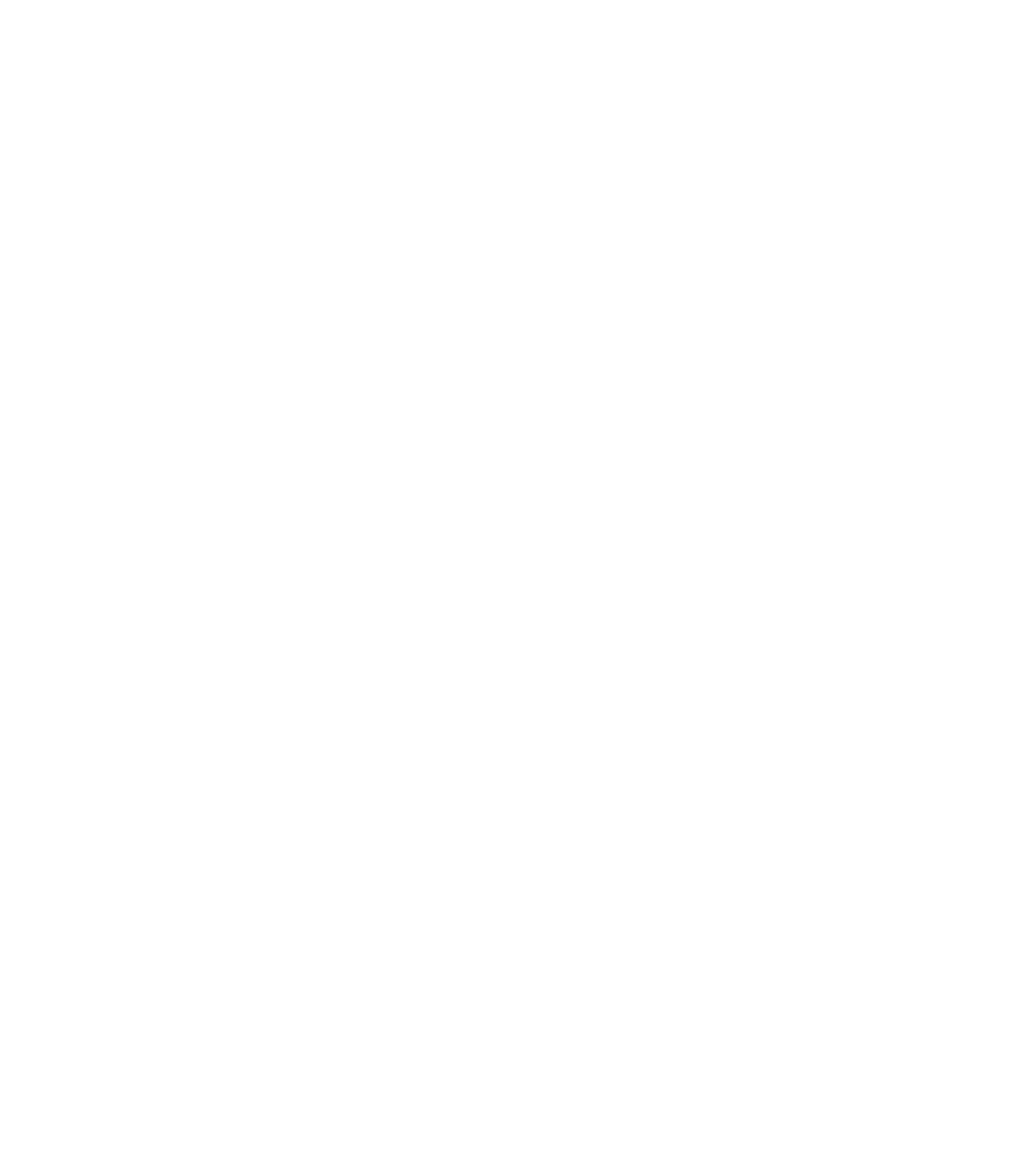
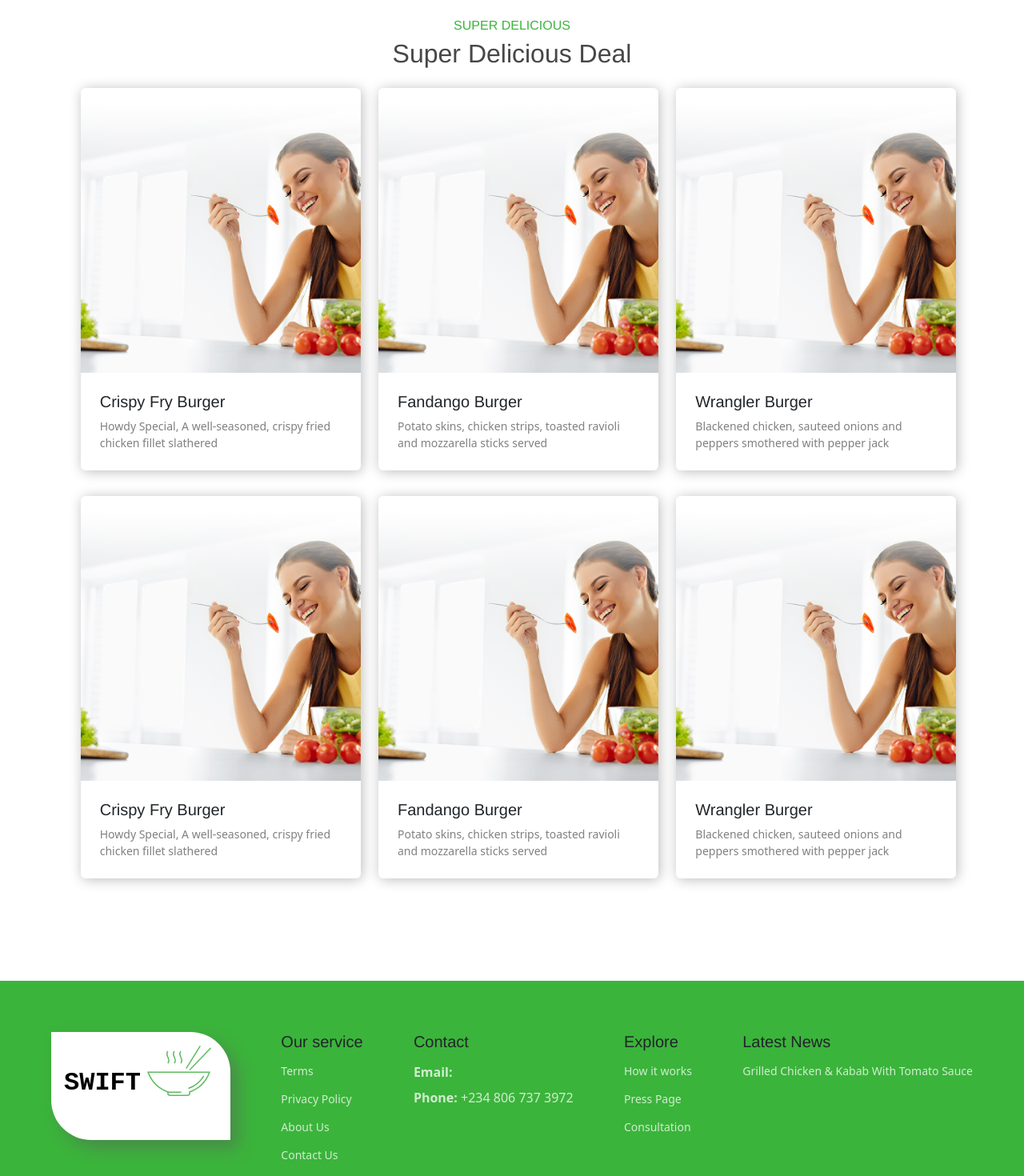
Before and after one commit to mario0070/food-delivery, a React (Vite) app: page / in a window 1280 px wide. Shown: the part 660-2130 px from the top of the page at 80% size. Before the commit the page ends 800 px from the top, so only its background shows below. Built offline with nearby package versions, Linux system fonts and the light colour scheme.

Commit message:
footer and section 2

```diff
--- a/public/css/landing.css
+++ b/public/css/landing.css
@@ -1,5 +1,6 @@
 .landing{
     max-width: 1440px;
+    margin: auto auto;
 }
 
 .landing h2 a{
@@ -36,6 +37,16 @@
     object-fit:fill;
     width: 100%;
     height: fit-content;
+}
+
+.landing .img img{
+    animation: scale 6.2s infinite ease-in-out;
+}
+
+@keyframes scale {
+    0%{transform: scale(1.0); }
+    50%{transform: scale(1.4);}
+    100%{transform: scale(1.0);}
 }
 
 .landing .topbar{
@@ -98,6 +109,10 @@
         height: fit-content;
     }
 
+    .landing .topbar{
+        padding-top: 2em !important;
+    }
+
 }
 
 @media screen and (max-width: 950px) {
@@ -125,3 +140,136 @@
 
 
 }
+
+@media screen and (max-width: 750px){
+    .footer{
+        margin-top: 5em !important;
+        padding: 1em !important;
+    }
+
+    .footer .d-flex{
+        display: block !important;
+    }
+
+    .section2 .d-flex{
+        width: 100% !important;
+    }
+
+    .section2 .d-flex{
+        display: block !important;
+    }
+
+    .section2 .d-flex img{
+        width: 100% !important;
+        margin-left: 0em !important;
+        margin-top: 2em !important;
+    }
+
+    .section2{
+        padding: .1em !important;
+    }
+
+    .section2 .content{
+        width: 100% !important;
+        margin-left: 0 !important;
+    }
+
+}
+
+
+.section2{
+    padding: 2em;
+}
+
+.section2 .top{
+    color:rgb(59, 180, 59) ;
+    font-family: 'Franklin Gothic Medium', 'Arial Narrow', Arial, sans-serif;
+}
+
+.section2 .content{
+    box-shadow: .1em .1em 1em rgb(188, 188, 188);
+    margin-left: 1em;
+    transition: .2s;
+    width: 350px;
+    border-radius: 6px;
+    margin-bottom: 2em;
+}
+
+.section2 .content:hover{
+    cursor: pointer;
+    transform: translateY(-10px);
+    transition: .2s;
+}
+
+.section2 .content h5{
+    font-family: 'Franklin Gothic Medium', 'Arial Narrow', Arial, sans-serif;
+}
+
+.section2 .content p{
+    color: grey;
+    font-size: 14px;
+}
+
+.section2 h2{
+    font-family: 'Franklin Gothic Medium', 'Arial Narrow', Arial, sans-serif;
+    color: rgb(72, 71, 71);
+}
+
+.section2 .d-flex{
+    justify-content: space-evenly;
+    width: 95%;
+    margin: auto auto;
+    overflow: scroll;
+    padding: 1em;
+}
+
+.section2 .d-flex img{
+    width: 100%;
+    height: 340px;
+    object-fit: cover;
+    margin-top: 1em;
+}
+
+.section2 .d-flex p{
+    text-align: center;
+}
+
+.footer{
+    background-color: rgb(59, 180, 59);
+    padding: 4em;
+    margin-top: 3em;
+}
+
+.footer .d-flex{
+    justify-content: space-between;
+    flex-wrap: wrap;
+}
+
+.footer .d-flex a, .footer .d-flex p{
+    color: rgba(255, 255, 255, 0.758);
+    text-decoration: none;
+}
+
+.footer .d-flex li{
+    margin-bottom: 1em;
+    list-style-type:none;
+    font-size: 14px;
+}
+
+.footer .header{
+    background-color: rgba(255, 255, 255, 0.995);
+    padding: 2em 1em;
+    border-top-right-radius: 50px;
+    border-bottom-left-radius: 50px;
+    filter: drop-shadow(10px 10px 10px rgba(91, 91, 91, 0.461));
+    flex-wrap: nowrap !important;
+    white-space: nowrap;
+}
+
+.footer h5{
+    font-family: 'Franklin Gothic Medium', 'Arial Narrow', Arial, sans-serif;
+}
+
+.footer .content{
+    margin-bottom: 2em;
+}
--- a/src/components/footer.jsx
+++ b/src/components/footer.jsx
@@ -1,7 +1,56 @@
 import React from 'react'
+import logo from "/img/logo.svg"
 
 export default function Footer() {
   return (
-    <div>Footer</div>
+    <div className='footer'>
+      <div className="d-flex">
+        <div className="content">
+          <div className="text-center header">
+            <h2 className='text-uppercase text-dark'><a href="/">swift</a>
+            <img className='logo mx-2' src={logo} alt="" /></h2>
+          </div>
+        </div>
+
+        <div className="content">
+          <ul>
+            <li><h5>Our service</h5></li>
+            <li><a href="">Terms</a></li>
+            <li><a href="">Privacy Policy</a></li>
+            <li><a href="">About Us</a></li>
+            <li><a href="">Contact Us</a></li>
+            <li><a href="">Consultation</a></li>
+          </ul>
+        </div>
+
+        <div className="content">
+          <ul>
+            <li><h5>Contact</h5></li>
+            <p className="mb-2">
+              <strong>Email: </strong>
+            </p>
+            <p className="mb-2">
+              <strong>Phone: </strong>+234 806 737 3972
+            </p>
+          </ul>
+        </div>
+
+        <div className="content">
+          <ul>
+            <li><h5>Explore</h5></li>
+            <li><a href="">How it works</a></li>
+            <li><a href="">Press Page</a></li>
+            <li><a href="">Consultation</a></li>
+          </ul>
+        </div>
+
+        <div className="content">
+          <ul>
+            <li><h5>Latest News</h5></li>
+            <li><a href="">Grilled Chicken & Kabab With Tomato Sauce</a></li>
+          </ul>
+        </div>
+      </div>
+    </div>
   )
 }
--- a/src/pages/landing_page.jsx
+++ b/src/pages/landing_page.jsx
@@ -4,10 +4,11 @@
 import banner2 from "/img/home-banner2.jpg"
 import banner3 from "/img/home-banner3.jpg"
 import logo from "/img/logo.svg"
+import Footer from '../components/footer'
 
 export default function LandingPage() {
   return (
-    <div className='landing mb-5'>
+    <div className='landing'>
       <div className="section1">
           <div className="topbar d-flex">
               <div className="d-flex">
@@ -16,14 +17,18 @@
               </div>
               <div className="d-flex links">
                 <p className="mb-0"><a href="/">Home</a></p>
-                <p className="mb-0"><a href="">Log In</a></p>
-                <p className="mb-0"><a href="">Sign Up</a></p>
+                <p className="mb-0"><a href="/login">Log In</a></p>
+                <p className="mb-0"><a href="/register">Sign Up</a></p>
                 <p className="mb-0"><a href="">Vendors</a></p>
-                <p className="mb-0"><a href="">About Us</a></p>
+                <p className="mb-0"><a href="/about-us">About Us</a></p>
                 <p className="mb-0"><a href="">Join Our Agents</a></p>
+                {/* <p className="mb-0"><a href="/vendor-dashboard">Vendor Dashboard</a></p>
+                <p className="mb-0"><a href="/agent-dashboard">Agent Dashboard</a></p>
+                <p className="mb-0"><a href="/user-dashboard">User Dashboard</a></p> */}
               </div>
           </div>
       </div>
+
       <div className="carousel slide carousel-fade img"  id="demo"  data-bs-ride="carousel">
         <div className="carousel-inner">
           <div className="carousel-item active">
@@ -59,6 +64,58 @@
         </div>
 
       </div>
+
+      <div className="section2 mt-5">
+        <p className="text-center top mb-1">SUPER DELICIOUS</p>
+        <h2 className='text-center'>Super Delicious Deal</h2>
+
+        <div className="d-flex flex-wrap">
+            <div className="content">
+              <img src={banner1} alt="" />
+              <div className="p-4">
+                <h5 className="">Crispy Fry Burger</h5>
+                <p className="mb-0 text-start">Howdy Special, A well-seasoned, crispy fried chicken fillet slathered</p>
+              </div>
+            </div>
+            <div className="content">
+              <img src={banner1} alt="" />
+              <div className="p-4">
+                <h5 className="">Fandango Burger</h5>
+                <p className="mb-0 text-start">Potato skins, chicken strips, toasted ravioli and mozzarella sticks served </p>
+              </div>
+            </div>
+            <div className="content">
+              <img src={banner1} alt="" />
+              <div className="p-4">
+                <h5 className="">Wrangler Burger</h5>
+                <p className="mb-0 text-start">Blackened chicken, sauteed onions and peppers smothered with pepper jack</p>
+              </div>
+            </div>
+            <div className="content">
+              <img src={banner1} alt="" />
+              <div className="p-4">
+                <h5 className="">Crispy Fry Burger</h5>
+                <p className="mb-0 text-start">Howdy Special, A well-seasoned, crispy fried chicken fillet slathered</p>
+              </div>
+            </div>
+            <div className="content">
+              <img src={banner1} alt="" />
+              <div className="p-4">
+                <h5 className="">Fandango Burger</h5>
+                <p className="mb-0 text-start">Potato skins, chicken strips, toasted ravioli and mozzarella sticks served </p>
+              </div>
+            </div>
+            <div className="content">
+              <img src={banner1} alt="" />
+              <div className="p-4">
+                <h5 className="">Wrangler Burger</h5>
+                <p className="mb-0 text-start">Blackened chicken, sauteed onions and peppers smothered with pepper jack</p>
+              </div>
+            </div>
+        </div>
+      </div>
+
+      <Footer/>
     </div>
   )
 }
```
